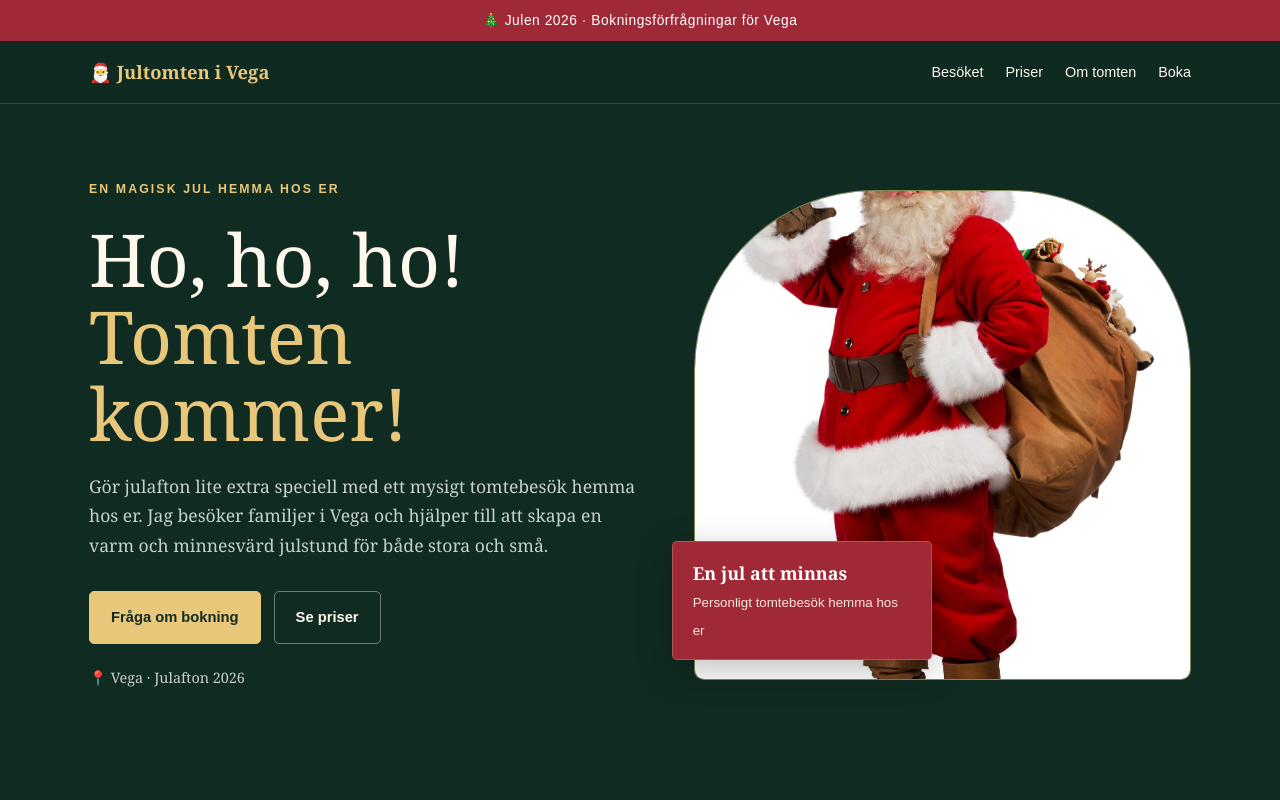
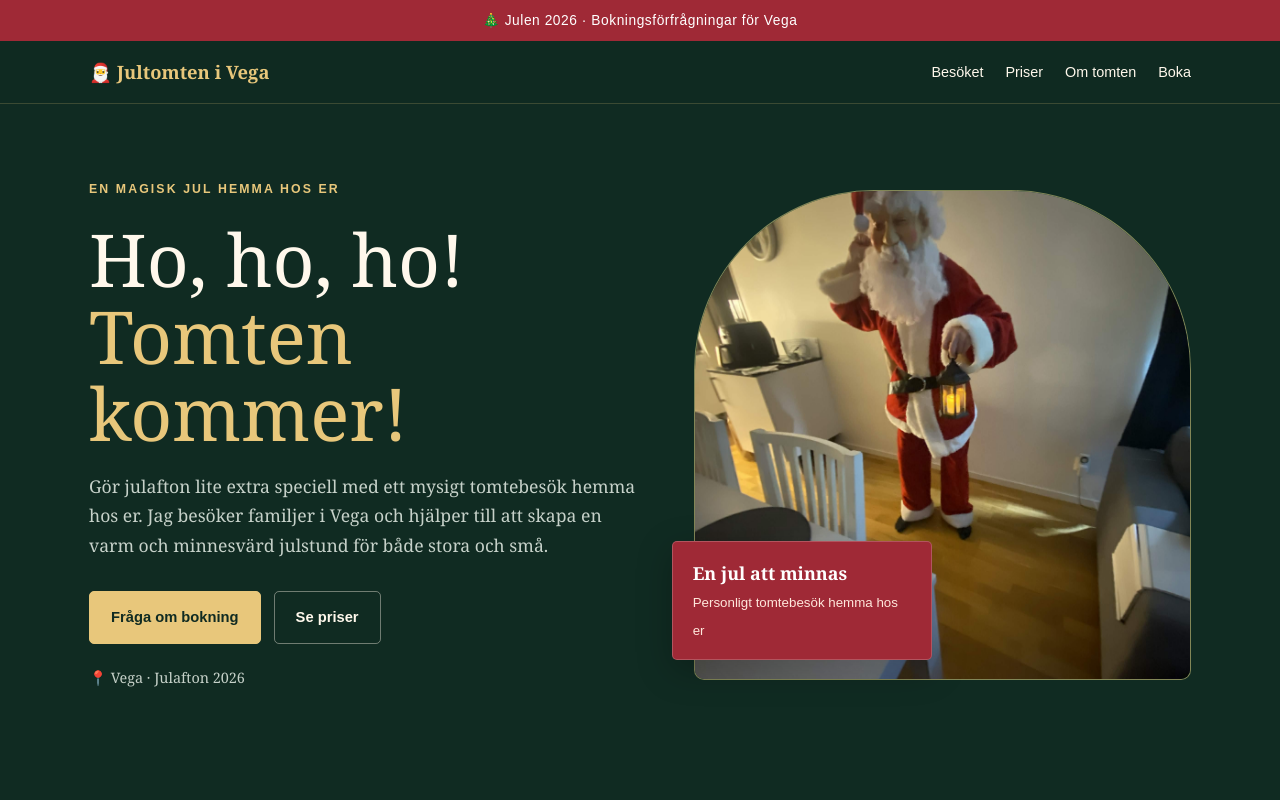
Before and after one commit to hugowebstudio/Santa-Claus, a plain HTML site: page index.html in a window 1280 px wide. Shown: the top 800 px of the page. Drawn offline with Linux system fonts and the light colour scheme.

Commit message:
Use personal Santa photo in homepage hero

```diff
--- a/index.html
+++ b/index.html
@@ -504,7 +504,7 @@
       </div>
 
       <div class="hero-photo">
-        <img src="tomten-portratt.jpg" alt="Tomten i sin röda tomtedräkt" fetchpriority="high">
+        <img src="själv.jpg" alt="Tomten i sin röda tomtedräkt" fetchpriority="high">
         <div class="photo-label">
           <strong>En jul att minnas</strong>
           <small>Personligt tomtebesök hemma hos er</small>
```
